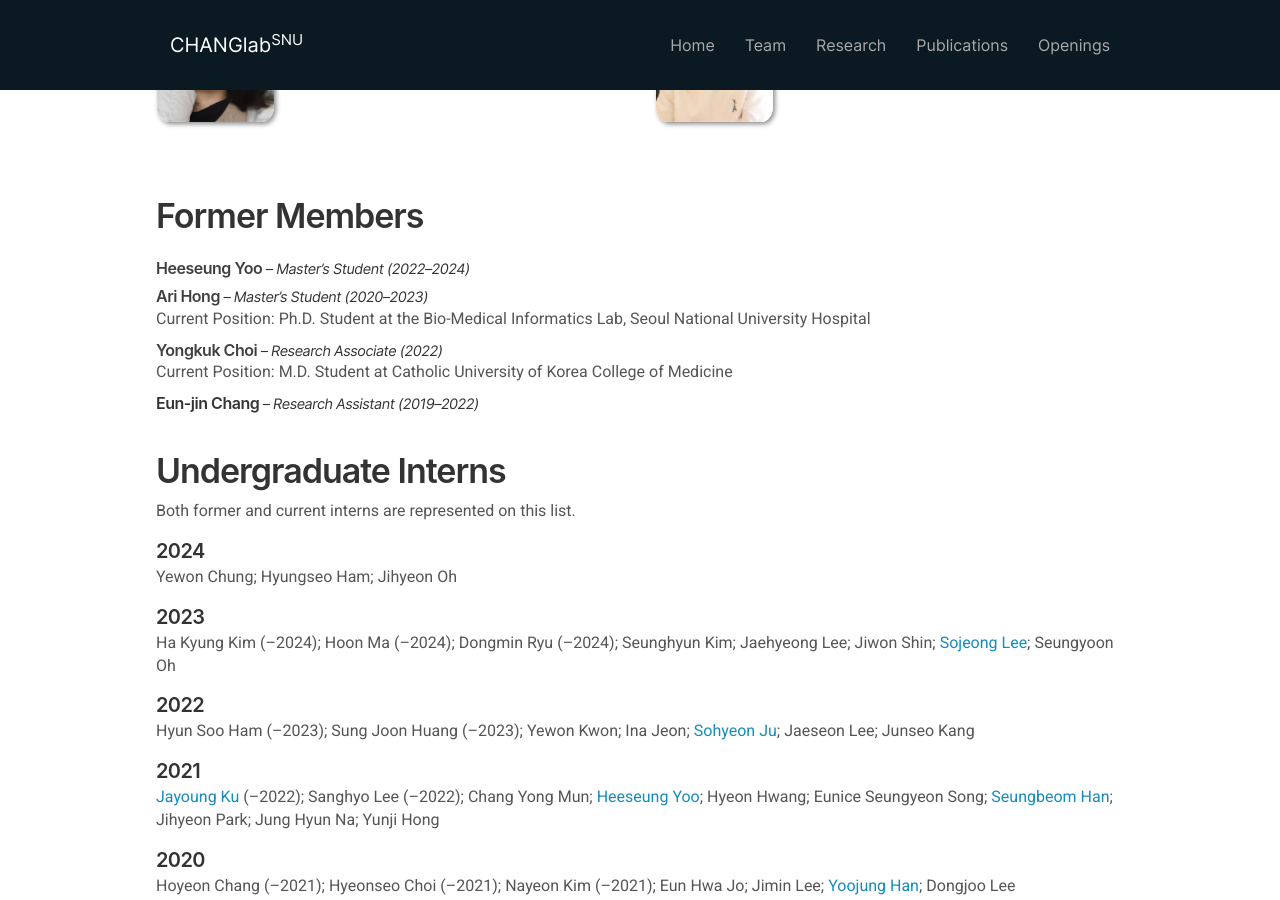
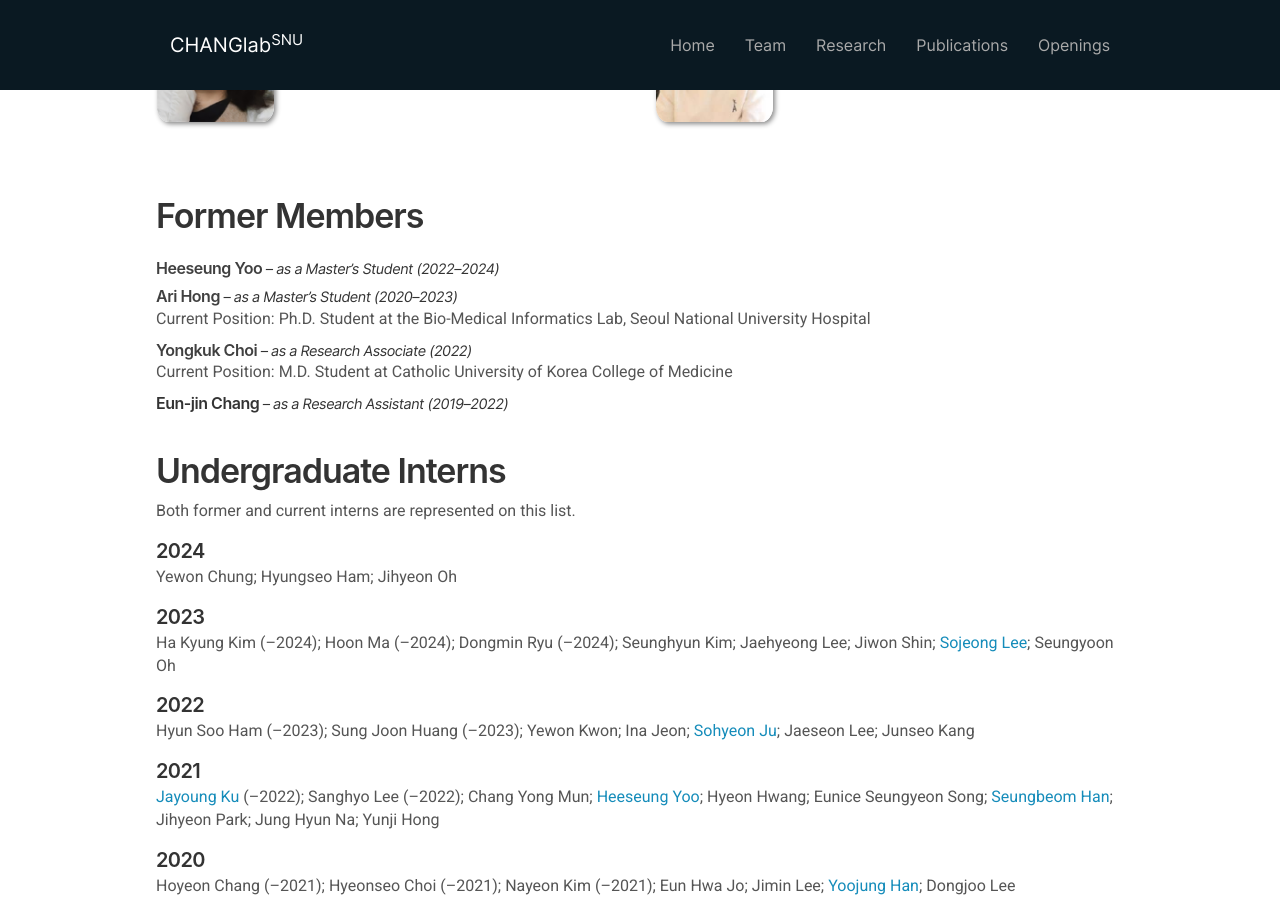
Before and after one commit to ChangLabSNU/ChangLabSNU.github.io, a Jekyll site: the page built from _pages/team.md, in a window 1280 px wide and 900 px high, scrolled down 1191 px. Built offline with Jekyll 4.4.1, drawn with Linux system fonts in a browser that asks for light colours; nearby versions of some CDN libraries; some web fonts are replaced.

Commit message:
Clarify the roles in alumni list.

```diff
--- a/_pages/team.md
+++ b/_pages/team.md
@@ -27,7 +27,13 @@ permalink: /team/
 <a href="{{ site.url }}{{ site.baseurl }}/team/{{ person.link }}">{{ person.name }}</a>
 {%- else %}{{ person.name }}{% endif %}
 <span>–
+{% if person.position contains ',' -%}
+as
+{%- else -%}
+as a
+{%- endif %}
 {{ person.position }}
+
 ({% if person.start_date[0] == person.end_date[0] %}{{ person.start_date[0] }}{% else %}{{ person.start_date[0] }}–{{ person.end_date[0] }}{% endif %})
 </span>
 </h5>
@@ -59,26 +65,6 @@ Both former and current interns are represented on this list.
 {%- endfor %}
 </div>
 
-<!--
-## Alumni
-
-### Undergraduate Internship
-
-{% for person in site.data.alumni_interns -%}
-{%- if prev_year != person.year_begin %}
-#### {{ person.year_begin }}
-{% else -%}
-;
-{% endif -%}
-{{ person.name }}
-{%- if person.year_begin != person.year_end %}
-(–{{ person.year_end }})
-{%- endif %}
-{%- assign prev_year = person.year_begin -%}
-{%- endfor %}
--->
-
-
 <script>
 $('body').on('click', '.member-list-item[data-href]', function(){
     if (window.location.hash) {
```
